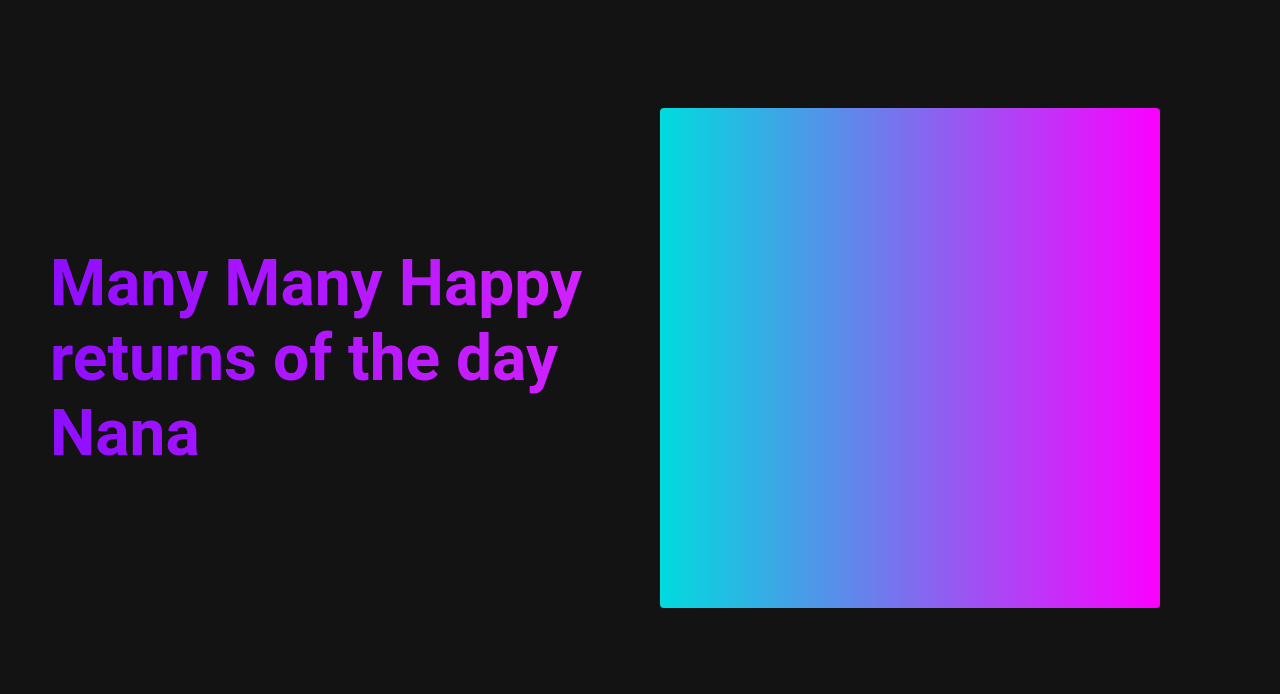
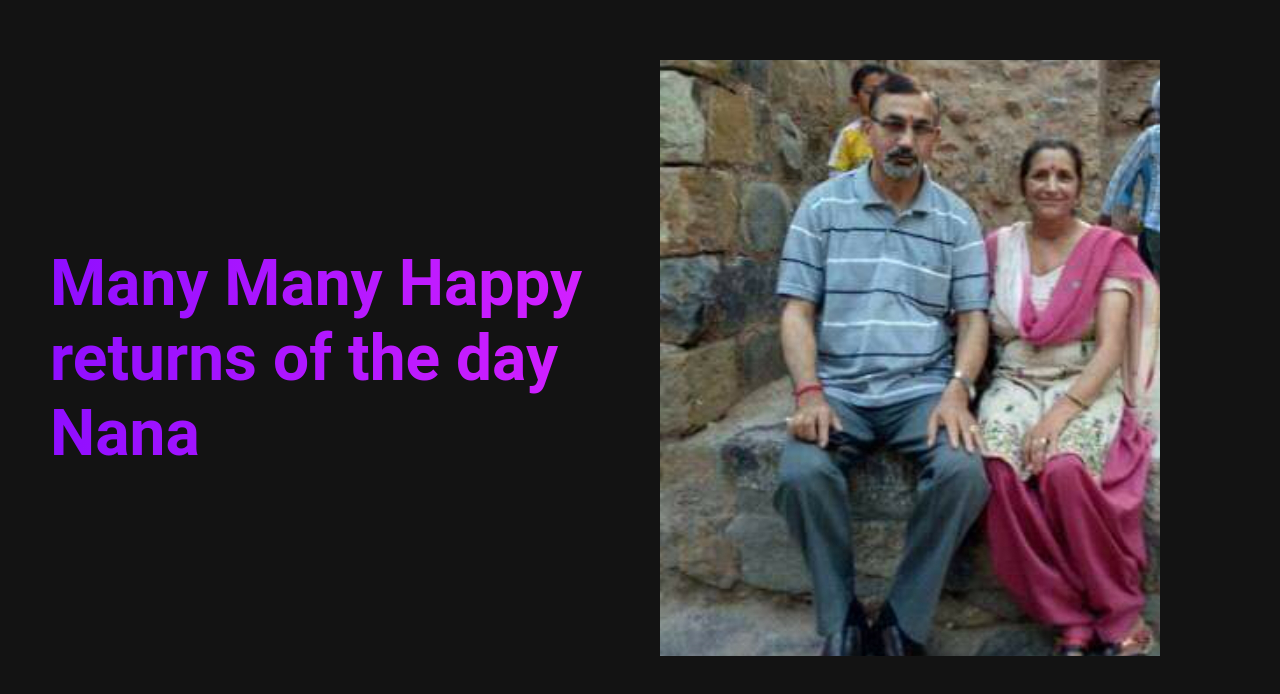
Before and after one commit to hridhaan-sharma/nana-s-birthday, a plain HTML site: page index.html in a window 1280 px wide. Shown: the part 4017-4711 px from the top of the page. Drawn offline with Linux system fonts and the light colour scheme.

Commit message:
Update index.html

```diff
--- a/index.html
+++ b/index.html
@@ -104,7 +104,7 @@
         </div>
         <div class="main__img--container">
           <div class="main__img--card">
-            <img src="images/7.jpg" alt="" />
+            <img src="7.jpg" alt="" />
           </div>
         </div>
       </div>
```
